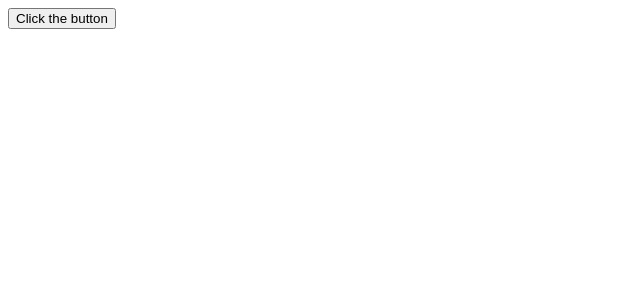
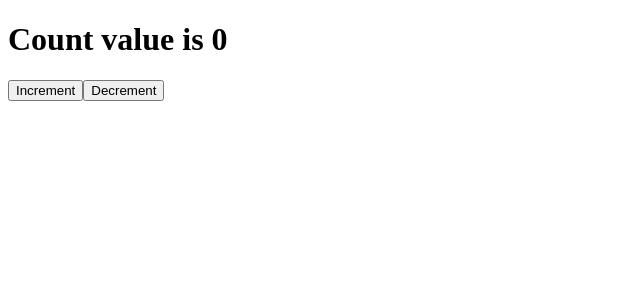
Before and after one commit to ElyorAzimovJava/ReactComponent, a React (Vite) app in the folder reactPro/: page / in a window 1280 px wide. Shown: the top 300 px of the page, without its empty margins (0-640 px from the left). Built offline with nearby package versions, Linux system fonts and the light colour scheme.

Commit message:
States in react

```diff
--- a/reactPro/src/App.jsx
+++ b/reactPro/src/App.jsx
@@ -1,11 +1,12 @@
 import Hello from "./component/Hello.jsx"
 import Fruits from "./component/Fruits.tsx"
 import Event from "./component/Event.jsx";
+import Counter from "./component/Counter.jsx";
 
 function App() {
 
   return <div className="App">
-     <Event/>
+     <Counter/>
   </div>
 }
 
--- /dev/null
+++ b/reactPro/src/component/Counter.jsx
@@ -0,0 +1,18 @@
+import {useState} from "react";
+
+export default function Counter(){
+    const [count, setCount] = useState(0);
+    function incrementFunction(){
+        setCount(count + 1);
+    }
+    function decrementFunction(){
+        setCount(count - 1);
+    }
+    return(
+        <div>
+            <h1>Count value is {count}</h1>
+            <button onClick ={incrementFunction}>Increment</button>
+            <button onClick={decrementFunction}>Decrement</button>
+        </div>
+    )
+}
```
